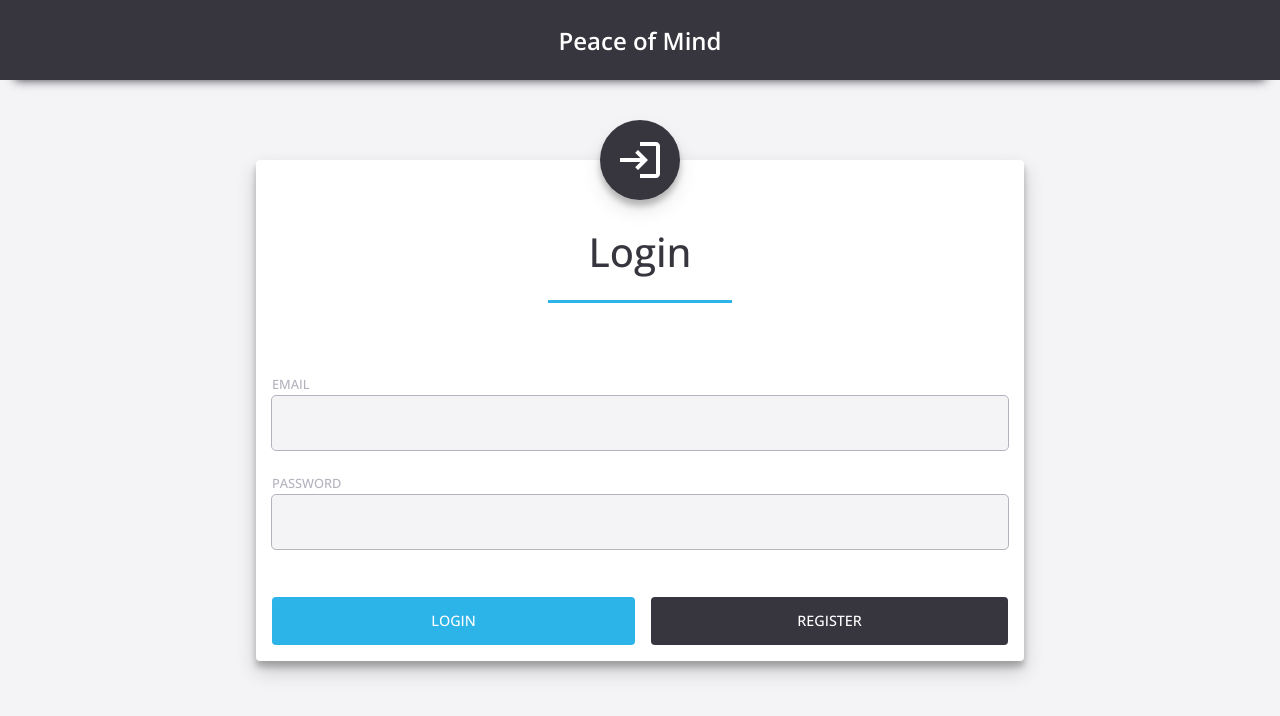
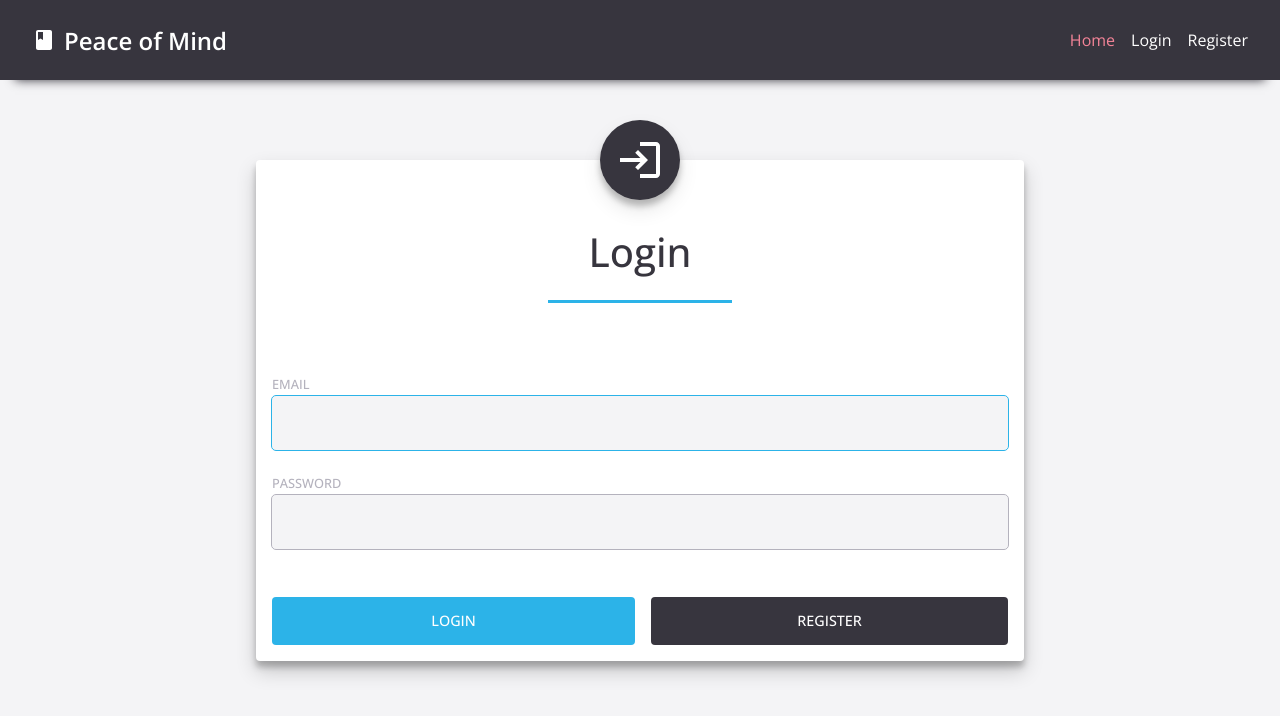
Before and after one commit to merogersdev/peace-of-mind, a React (Vite) app in the folder frontend/: page / in a window 1280 px wide. Shown: the top 716 px of the page. Built offline with nearby package versions, Linux system fonts and the light colour scheme.

Commit message:
feature: add responsive navbar

```diff
--- a/frontend/src/components/Container/Container.scss
+++ b/frontend/src/components/Container/Container.scss
@@ -5,6 +5,8 @@
 /* --- Container --- */
 
 .container {
+  display: flex;
   margin: 0 auto;
+  width: 100%;
   max-width: $breakpoint-desktop;
 }
--- a/frontend/src/components/Header/Header.jsx
+++ b/frontend/src/components/Header/Header.jsx
@@ -1,12 +1,69 @@
 import "./Header.scss";
 
+import { useState } from "react";
+import { Link, NavLink } from "react-router-dom";
+import { MdClass, MdMenu, MdClose } from "react-icons/md";
 import Container from "../Container/Container";
 
 export default function Header({ title }) {
+  const [menuOpen, setMenuOpen] = useState(false);
+
+  function handleClick() {
+    setMenuOpen(false);
+  }
+
+  function handleKeyDown(e) {
+    console.log(e.keyCode);
+    if (e.keyCode === 27) {
+      handleClick();
+    }
+  }
+
   return (
     <header className="header">
       <Container>
-        <span className="header__title">{title}</span>
+        <div className="header__container">
+          <Link to="/" className="header__title">
+            <div className="header__icon">
+              <MdClass />
+            </div>
+            {title}
+          </Link>
+          <nav className="header__nav">
+            <ul
+              className={`header__navlist ${
+                menuOpen ? "" : "header__navlist--open"
+              }`}
+              // eslint-disable-next-line
+              role="button"
+              onClick={() => handleClick()}
+              onKeyDown={() => handleKeyDown()}
+            >
+              <li>
+                <NavLink to="/" className="header__link">
+                  Home
+                </NavLink>
+              </li>
+              <li>
+                <NavLink to="/login" className="header__link">
+                  Login
+                </NavLink>
+              </li>
+              <li>
+                <NavLink to="/register" className="header__link">
+                  Register
+                </NavLink>
+              </li>
+            </ul>
+            <button
+              type="button"
+              className="header__menu"
+              onClick={() => setMenuOpen((prev) => !prev)}
+            >
+              {menuOpen ? <MdClose size="1.5rem" /> : <MdMenu size="1.5rem" />}
+            </button>
+          </nav>
+        </div>
       </Container>
     </header>
   );
--- a/frontend/src/components/Header/Header.scss
+++ b/frontend/src/components/Header/Header.scss
@@ -11,15 +11,119 @@
   height: 3rem;
   color: $white;
   box-shadow: 0px 15px 10px -15px $dark;
-
+  position: fixed;
+  top: 0;
+  left: 0;
+  width: 100%;
+  z-index: 1;
   @include tablet {
     height: 5rem;
   }
+  &__container {
+    padding: 0 1rem 0 1rem;
+    display: flex;
+    justify-content: space-between;
+    align-items: center;
+    width: 100%;
+
+    @include tablet {
+      padding: 0 2rem 0 2rem;
+    }
+  }
+
+  &__icon {
+    display: none;
+    align-items: center;
+    justify-content: center;
+    padding-right: 0.5rem;
+    @include tablet {
+      display: flex;
+    }
+  }
   &__title {
+    display: flex;
+    align-items: center;
     font-size: 1rem;
+    color: $white;
+    text-decoration: none;
+    transition-property: color;
+    transition-duration: 0.25s;
+    z-index: 3;
+    &:hover {
+      color: $primary-hover;
+    }
     @include tablet {
       font-size: 1.5rem;
       font-weight: 600;
     }
   }
+  &__nav {
+    display: flex;
+  }
+
+  &__navlist {
+    position: fixed;
+    bottom: 50%;
+    left: 0;
+    display: flex;
+    flex-direction: column;
+    justify-content: center;
+    align-items: center;
+    padding: 0;
+    height: 50%;
+    width: 100%;
+    background-color: $dark;
+    gap: 1rem;
+    list-style: none;
+    transition-property: bottom;
+    transition-duration: 0.25s;
+    z-index: 2;
+    &--open {
+      bottom: 100%;
+    }
+    @include tablet {
+      position: relative;
+      width: fit-content;
+      padding-top: 0;
+      top: 0;
+      left: 0;
+      flex-direction: row;
+      height: fit-content;
+    }
+  }
+  &__link {
+    color: $white;
+    text-decoration: none;
+    transition: 0.25s;
+    font-size: 0.9rem;
+    cursor: pointer;
+    &.active {
+      color: $secondary;
+    }
+    &:hover {
+      color: $primary;
+    }
+    @include tablet {
+      font-size: 1rem;
+    }
+  }
+
+  &__menu {
+    display: flex;
+    align-items: center;
+    justify-content: center;
+    color: $white;
+    background: none;
+    border: none;
+    padding: 0.5rem;
+    transition: 0.25s;
+    z-index: 3;
+    cursor: pointer;
+    &:hover {
+      color: $primary;
+    }
+    @include tablet {
+      display: none;
+    }
+  }
 }
--- a/frontend/src/components/Main/Main.scss
+++ b/frontend/src/components/Main/Main.scss
@@ -6,10 +6,12 @@
 /* --- Main --- */
 
 .main {
+  margin-top: 3rem;
   padding: 3rem 0;
   width: 100%;
   min-height: calc(100vh - 3rem);
   @include tablet {
+    margin-top: 5rem;
     min-height: calc(100vh - 5rem);
     padding-top: 5rem;
   }
--- a/frontend/src/pages/Home/Home.jsx
+++ b/frontend/src/pages/Home/Home.jsx
@@ -36,7 +36,15 @@ export default function Home({ icon }) {
   useEffect(() => {
     if (!token) return;
     getUser();
+    emailRef.current.focus();
   }, []);
+
+  // Set focus on first form field
+  useEffect(() => {
+    if (emailRef) {
+      emailRef.current.focus();
+    }
+  }, [emailRef]);
 
   const handleSubmit = async (e) => {
     e.preventDefault();
--- a/frontend/src/pages/Register/Register.jsx
+++ b/frontend/src/pages/Register/Register.jsx
@@ -46,6 +46,13 @@ export default function Register({ icon }) {
     if (!token) return;
     getUser();
   }, []);
+
+  // Set focus on first form field
+  useEffect(() => {
+    if (firstNameRef) {
+      firstNameRef.current.focus();
+    }
+  }, [emailRef]);
 
   const handleSubmit = async (e) => {
     e.preventDefault();
--- a/frontend/src/styles/global.scss
+++ b/frontend/src/styles/global.scss
@@ -16,4 +16,6 @@ body {
   margin: 0;
   font-family: "Open Sans", sans-serif;
   background-color: $light-bg;
+  position: relative;
+  z-index: 0;
 }
```
